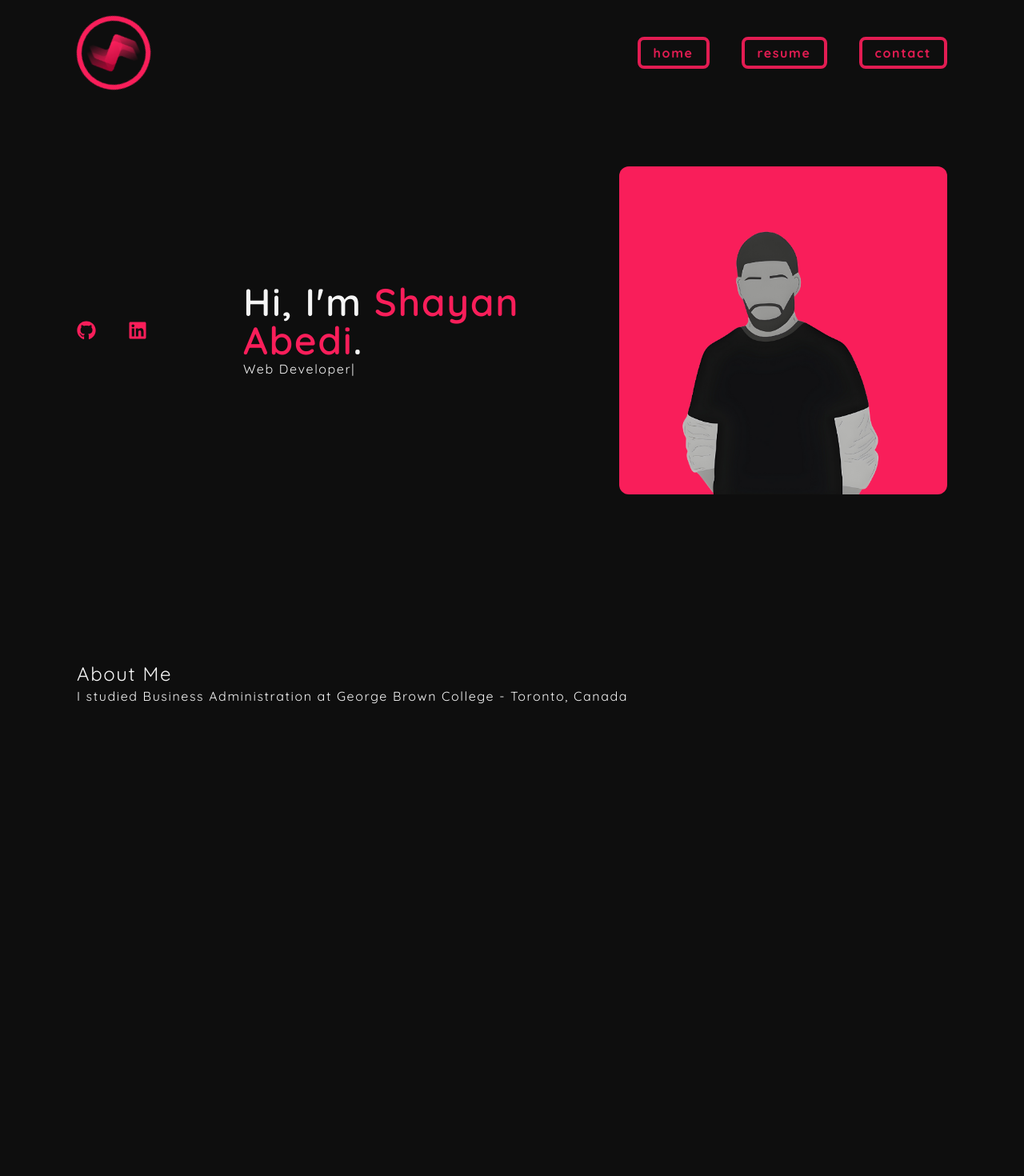
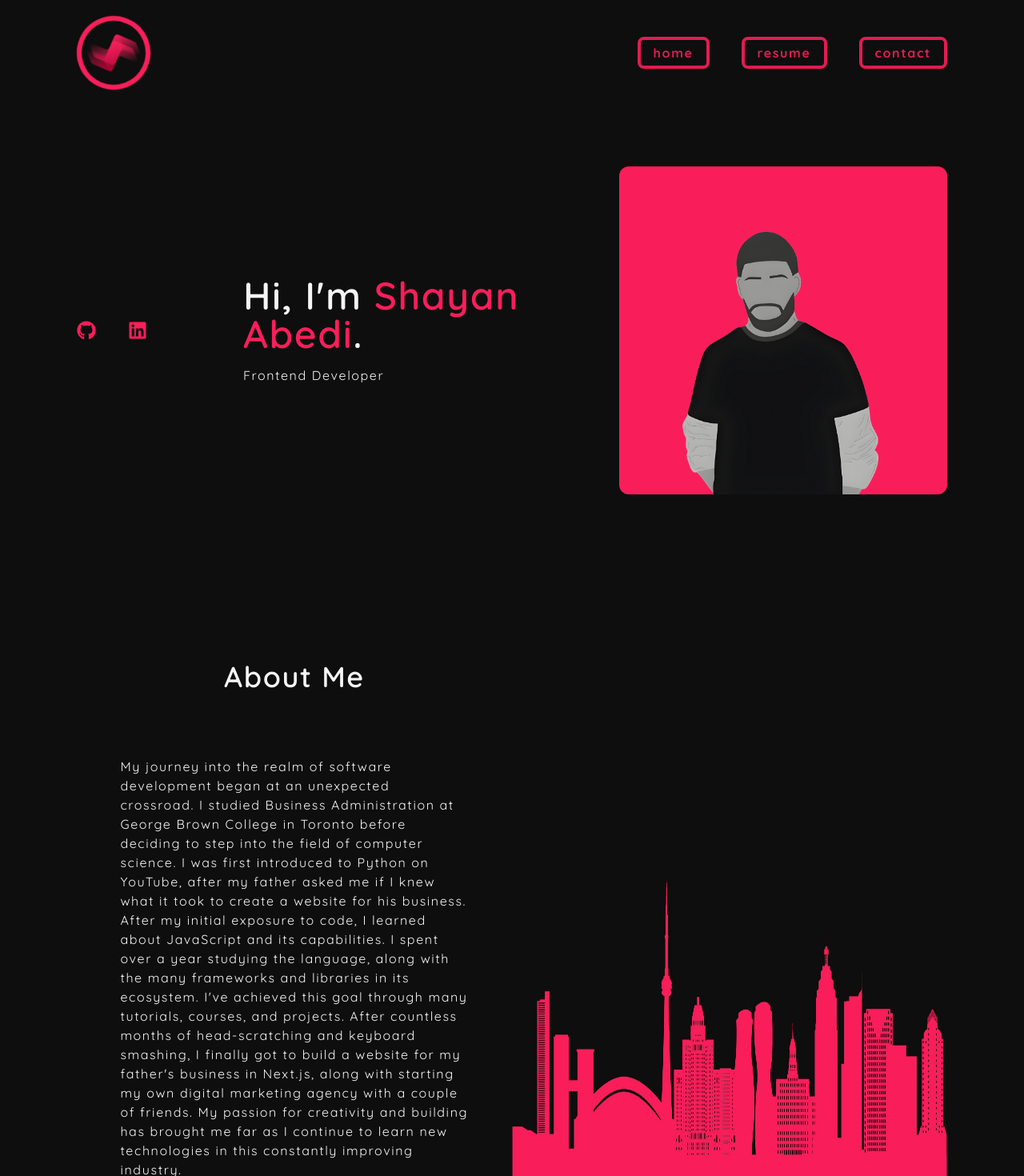
Before and after one commit to shayanabedi98/next-portfolio, a Next.js app: page / in a window 1280 px wide. Shown: the top 1470 px of the page at 80% size. Before the commit the page ends 882 px from the top, so only its background shows below. Built offline with nearby package versions, Linux system fonts and the light colour scheme.

Commit message:
Add content for about section.

```diff
--- a/src/app/globals.css
+++ b/src/app/globals.css
@@ -11,6 +11,10 @@
   --primary-text-color: rgb(245, 245, 245);
   --secondary-text-color: rgb(214, 214, 214);
   --font: "Quicksand", sans-serif;
+  --m-content: 32px;
+  --m-div: 80px;
+  --m-content2: 16px;
+  --m-div2: 40px;
 }
 
 *,
--- a/src/components/home/AboutMe.tsx
+++ b/src/components/home/AboutMe.tsx
@@ -1,11 +1,39 @@
+import Image from "next/image";
+
 export default function AboutMe() {
-    return (
-        <div className="flex flex-col justify-center">
-            <h2 className="text-2xl">About Me</h2>
-            <p>I studied Business Administration at George Brown College - Toronto, Canada</p>
-            <div>
-
-            </div>
+  return (
+    <div className="flex flex-col justify-center">
+      <div className="flex">
+        <div className="flex flex-col items-center w-1/2">
+          <h2 className="text-4xl font-semibold">About Me</h2>
+          <p className="mt-div w-[80%]">
+            My journey into the realm of software development began at an
+            unexpected crossroad. I studied Business Administration at George
+            Brown College in Toronto before deciding to step into the field of
+            computer science. I was first introduced to Python on YouTube, after
+            my father asked me if I knew what it took to create a website for
+            his business. After my initial exposure to code, I learned about
+            JavaScript and its capabilities. I spent over a year studying the
+            language, along with the many frameworks and libraries in its
+            ecosystem. I&apos;ve achieved this goal through many tutorials,
+            courses, and projects. After countless months of head-scratching and
+            keyboard smashing, I finally got to build a website for my father's
+            business in Next.js, along with starting my own digital marketing
+            agency with a couple of friends. My passion for creativity and
+            building has brought me far as I continue to learn new technologies
+            in this constantly improving industry.
+          </p>
         </div>
-    )
+        <div className="flex justify-center w-1/2">
+          <Image
+            src="/assets/toronto.jpg"
+            alt=""
+            width={800}
+            height={400}
+            className="w-full"
+          />
+        </div>
+      </div>
+    </div>
+  );
 }
--- a/src/components/home/Hero.tsx
+++ b/src/components/home/Hero.tsx
@@ -1,4 +1,5 @@
 "use client";
+
 import Image from "next/image";
 import avatar from "@/../public/assets/avatar2.png";
 import Sidebar from "../home/Sidebar";
@@ -23,21 +24,23 @@ export default function Hero() {
             <span className="text-secondary-color">Shayan Abedi</span>.
           </motion.h1>
           <motion.div
+          className="mt-content2"
             initial={{ opacity: 0 }}
             animate={{ opacity: 1 }}
-            transition={{ delay: 2, duration: 1.5 }}
+            transition={{ delay: 0.2, duration: 1 }}
           >
             <TypeAnimation
               sequence={[
-                "Web Developer",
-                5000,
-                "JavaScript/TypeScript",
-                2000,
-                "Next.js",
-                2000,
+                3000,
+                "Frontend Developer",
+                3000,
+                "HTML, CSS/SASS, JavaScript/TypeScript",
+                3000,
+                "Tailwind, React, Next 14",
+                3000,
               ]}
               wrapper="h2"
-              speed={50}
+              speed={70}
               repeat={Infinity}
             />
           </motion.div>
--- a/tailwind.config.ts
+++ b/tailwind.config.ts
@@ -20,6 +20,12 @@ const config: Config = {
         "primary-text-color": "var(--primary-text-color)",
         "secondary-text-color": "var(--secondary-text-color)"
         // "": "var()",
+      },
+      margin: {
+        "content": "var(--m-content)",
+        "content2": "var(--m-content2)",
+        "div": "var(--m-div)",
+        "div2": "var(--m-div2)",
       }
     },
   },
```
